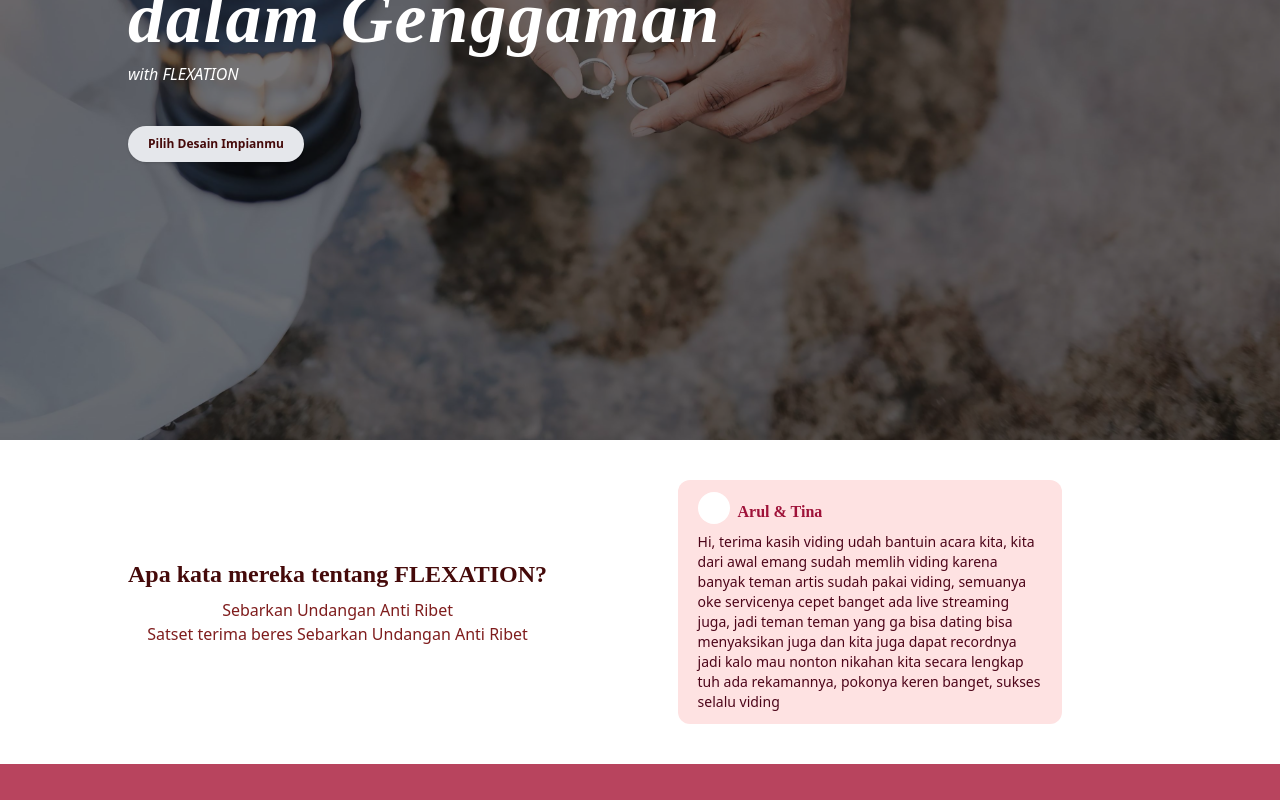
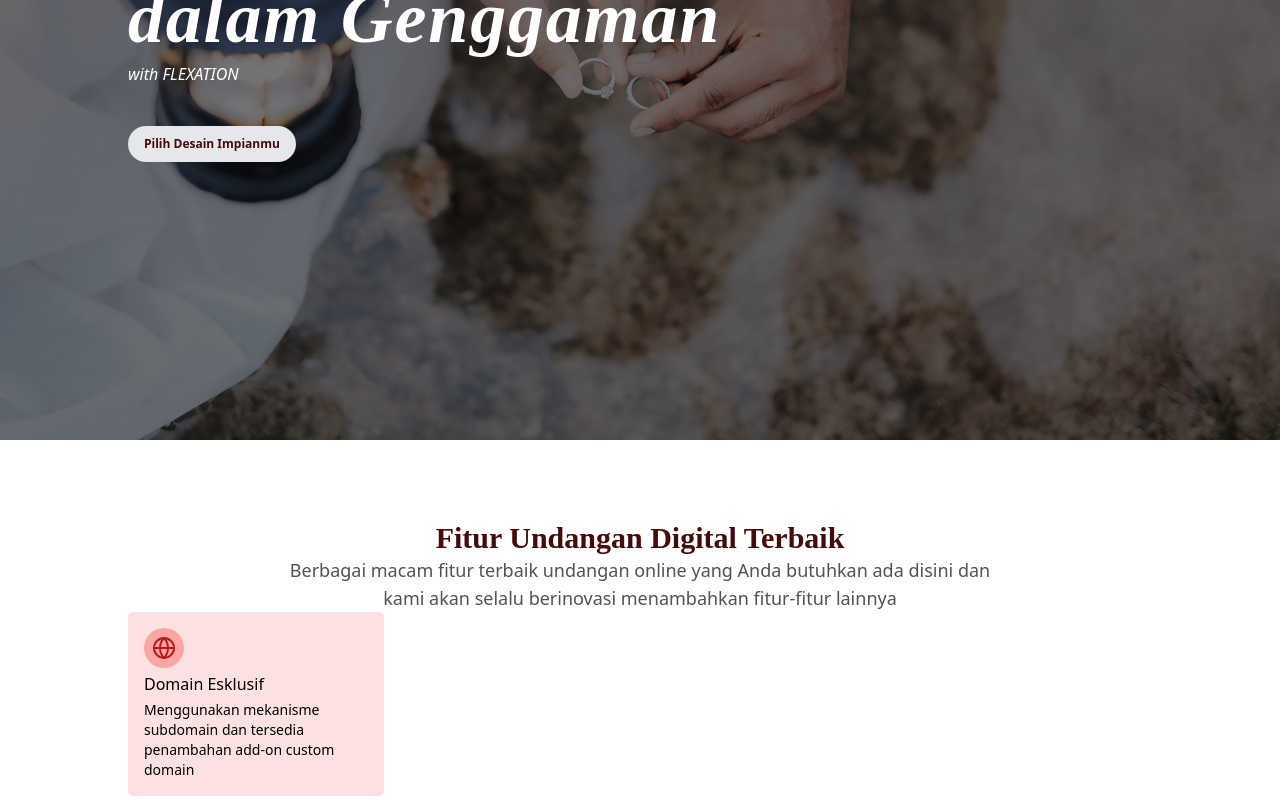
Before and after one commit to Flex-IT-Solution/fe-customer-site-flexation, a Next.js app: page / in a window 1280 px wide. Shown: the part 360-1160 px from the top of the page. Built offline with nearby package versions, Linux system fonts and the light colour scheme.

Commit message:
F-01 : dockerfile

```diff
--- a/src/app/layout.tsx
+++ b/src/app/layout.tsx
@@ -63,7 +63,7 @@ export default function RootLayout({
         <div className='fixed left-0 right-0 top-0 z-50'>
           <Navbar />
         </div>
-        <div className=''>{children}</div>
+        <div className='min-h-screen'>{children}</div>
         <div className='fixed bottom-2 left-0 right-0 z-50 lg:hidden'>
           <BottomMenu />
         </div>
--- a/src/app/page.tsx
+++ b/src/app/page.tsx
@@ -1,4 +1,5 @@
 'use client';
+import { Globe } from 'lucide-react';
 import * as React from 'react';
 import '@/lib/env';
 
@@ -22,12 +23,38 @@ export default function HomePage() {
           </div>
 
           <div className='py-10'>
-            <Button className='scroll-button rounded-full bg-gray-200 px-5 py-3 text-xs font-semibold text-red-950 transition duration-200 ease-in-out hover:bg-red-900 hover:text-white'>
-              Pilih Desain Impianmu
-            </Button>
+            <Button variant='default'>Pilih Desain Impianmu</Button>
           </div>
         </div>
       </div>
+
+      {/* fitur  */}
+      <div className='px-10 py-20 md:px-32'>
+        <div className='text-center'>
+          <div className='font-secondary text-3xl font-bold text-red-950'>
+            Fitur Undangan Digital Terbaik
+          </div>
+          <div className='text-lg text-neutral-600'>
+            Berbagai macam fitur terbaik undangan online yang Anda butuhkan ada
+            disini dan <br /> kami akan selalu berinovasi menambahkan
+            fitur-fitur lainnya
+          </div>
+        </div>
+        <div className='grid grid-cols-4'>
+          <div className='space-y-1 rounded-lg bg-red-100 p-4'>
+            <div className='w-fit rounded-full bg-red-300 p-2 text-sm text-red-700'>
+              <Globe />
+            </div>
+            <div className='font-medium'>Domain Esklusif</div>
+            <div className='text-sm'>
+              Menggunakan mekanisme subdomain dan tersedia penambahan add-on
+              custom domain
+            </div>
+          </div>
+        </div>
+      </div>
+
+      {/* testimoni */}
       <div className='items-center gap-10 space-y-2 p-10 px-10 md:grid md:grid-flow-col md:space-y-0 lg:px-32'>
         <div className='w-fit space-y-2 text-center'>
           <div className='font-secondary text-xl font-semibold text-red-950 md:text-2xl'>
--- /dev/null
+++ b/src/app/tema-undangan/page.tsx
@@ -0,0 +1,5 @@
+import React from 'react';
+
+export default function Page() {
+  return <div>Page</div>;
+}
--- a/src/components/ui/button.tsx
+++ b/src/components/ui/button.tsx
@@ -10,7 +10,7 @@ const buttonVariants = cva(
     variants: {
       variant: {
         default:
-          'bg-primary text-primary-foreground shadow hover:bg-primary/90',
+          'scroll-button rounded-full bg-gray-200 px-5 py-3 text-xs font-semibold text-red-950 transition duration-200 ease-in-out hover:bg-red-900 hover:text-white',
         destructive:
           'bg-destructive text-destructive-foreground shadow-sm hover:bg-destructive/90',
         outline:
```
Also changed, not shown: 2 other files (tests, documents, lock files or other folders).
